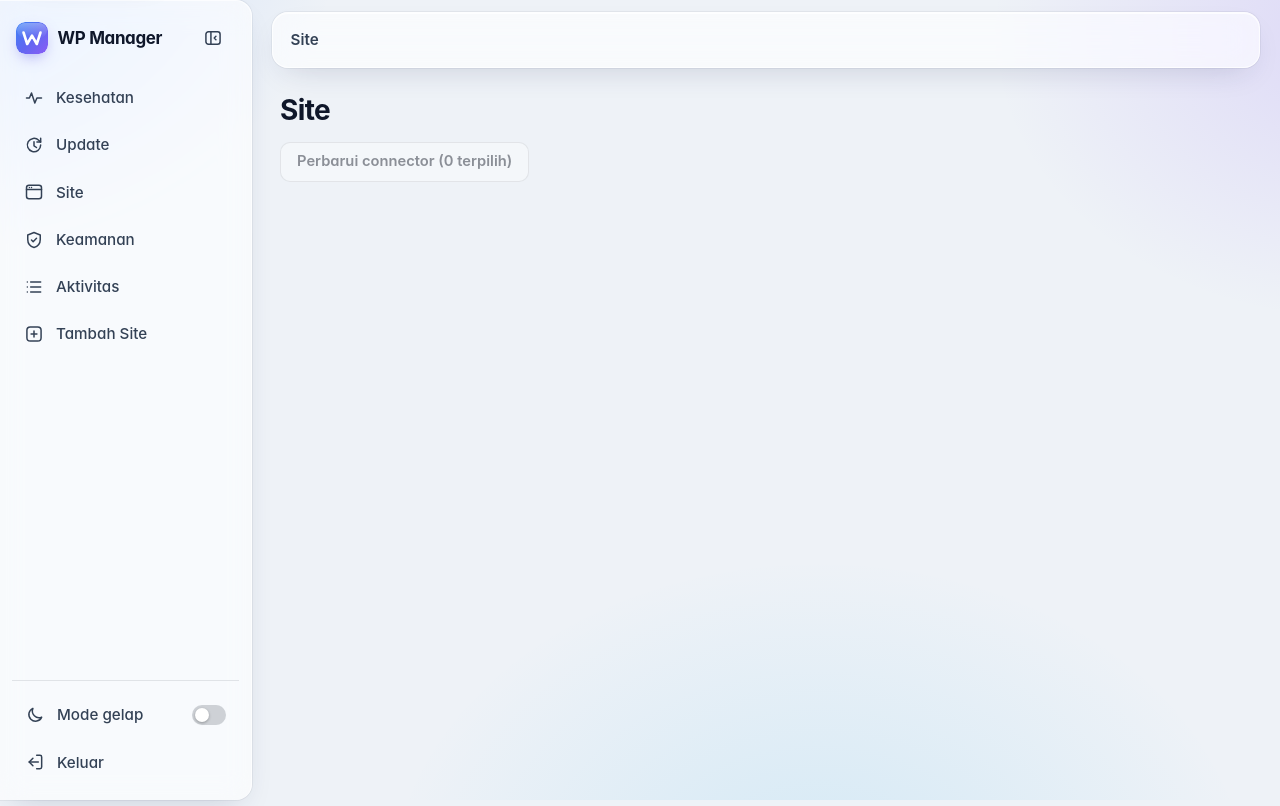
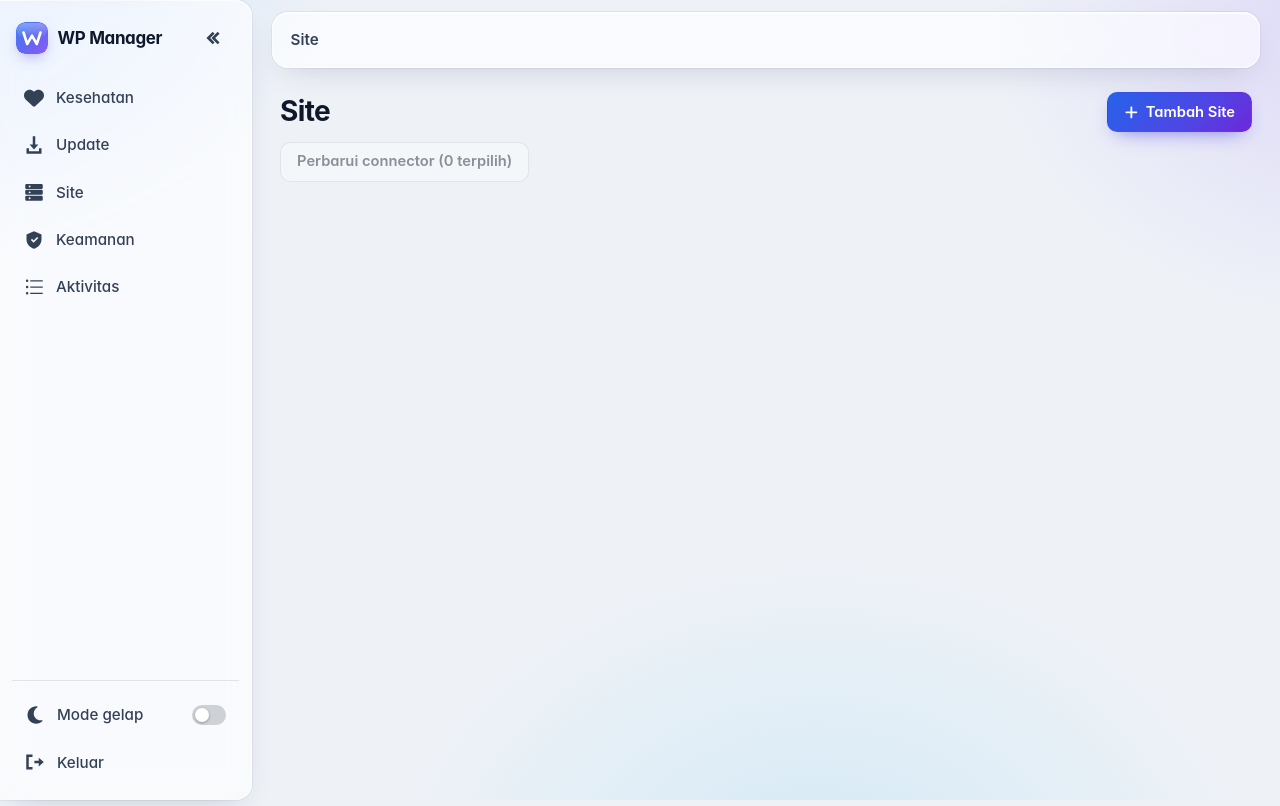
Before and after one commit to denzizzy966/wpmanager, a Python web app: template src/wpmgr/templates/sites.html in a window 1280 px wide. Run offline with Jinja, Linux system fonts and the light colour scheme; the template is opened without the code that fills it, so the values that code supplies are empty.

Commit message:
style(web): ikon Font Awesome, aksi tabel berupa tombol, Tambah Site pindah ke halaman Site
Co-Authored-By: Claude Opus 5.5 <noreply@anthropic.com>

```diff
--- a/src/wpmgr/static/app/app.css
+++ b/src/wpmgr/static/app/app.css
@@ -191,7 +191,27 @@ p{margin:.55rem 0}
 .menu a,.sisi-tombol{position:relative;display:flex;align-items:center;gap:.75rem;min-height:44px;padding:.55rem .75rem;
   border-radius:12px;color:var(--teks-2);font-size:.95rem;font-weight:550;white-space:nowrap;
   transition:background-color var(--gerak),color var(--gerak)}
-.menu a svg,.sisi-tombol svg,.tombol-ikon svg{width:20px;height:20px;fill:none;stroke:currentColor;stroke-width:1.8;stroke-linecap:round;stroke-linejoin:round}
+/* Ikon inline (macro ikon di _ikon.html): isi currentColor, ukuran 1em, sejajar teks. */
+.ikon{width:1em;height:1em;flex:none;fill:currentColor;vertical-align:-.125em}
+.menu a svg,.sisi-tombol svg,.tombol-ikon svg{width:20px;height:20px;fill:currentColor;stroke:none}
+.kepala-halaman{display:flex;flex-wrap:wrap;align-items:center;justify-content:space-between;gap:.75rem}
+.kepala-halaman > h1{margin:0}
+/* Tautan bergaya tombol (mis. + Tambah Site). */
+a.tombol-tautan{display:inline-flex;align-items:center;justify-content:center;gap:.45rem;min-height:var(--tinggi-tombol);padding:.5rem 1rem;
+  font-size:.92rem;font-weight:600;line-height:1.25;border-radius:var(--radius-kecil);border:1px solid var(--garis-kuat);color:var(--teks);
+  background:var(--kaca-kuat);text-decoration:none}
+a.tombol-tautan.utama{color:#fff;background:var(--aksen-gradien);border-color:transparent;box-shadow:0 8px 20px -10px rgba(79,70,229,.8)}
+a.tombol-tautan.utama:hover{background:var(--aksen-gradien-hover);color:#fff}
+a.tombol-tautan:focus-visible{outline:none;box-shadow:var(--cincin)}
+/* Tombol aksi ikon di sel tabel (juga di dalam .dg, jadi tanpa :not(.dg *)). */
+.tombol-aksi{display:inline-flex;align-items:center;justify-content:center;box-sizing:border-box;width:36px;height:36px;min-width:36px;min-height:0;padding:0;margin:0 .15rem;
+  font-size:1rem;line-height:1;color:var(--teks-2);background:transparent;border:1px solid var(--garis-kuat);border-radius:var(--radius-kecil);
+  cursor:pointer;text-decoration:none;vertical-align:middle;touch-action:manipulation}
+.tombol-aksi:hover{color:var(--aksen-teks);background:var(--aksen-lembut);border-color:var(--aksen);text-decoration:none}
+.tombol-aksi:focus-visible{outline:none;box-shadow:var(--cincin)}
+.tombol-aksi .ikon{width:1.05em;height:1.05em;vertical-align:0;pointer-events:none}
+@media (pointer:coarse),(max-width:640px){.tombol-aksi{width:40px;height:40px;min-width:40px;min-height:40px}}
+@media (max-width:640px){.kepala-halaman > a.tombol-tautan{flex:1 1 100%}}
 .menu a:hover{background:var(--aksen-lembut);color:var(--teks);text-decoration:none}
 .menu a.aktif{color:var(--aksen-teks);background:linear-gradient(90deg,var(--aksen-lembut),transparent 140%);font-weight:650}
 /* Garis terang di tepi kiri item aktif: satu-satunya hiasan menu. */
@@ -324,7 +344,7 @@ button.utama[aria-busy="true"]::after,button.bahaya-penuh[aria-busy="true"]::aft
 @keyframes putar{to{transform:rotate(360deg)}}
 
 .toolbar{display:flex;flex-wrap:wrap;gap:.5rem;align-items:center;margin:.6rem 0 1rem}
-.toolbar > a{display:inline-flex;align-items:center;min-height:var(--tinggi-tombol);padding:0 .5rem;font-weight:600;border-radius:var(--radius-kecil)}
+.toolbar > a{display:inline-flex;align-items:center;gap:.45rem;min-height:var(--tinggi-tombol);padding:0 .5rem;font-weight:600;border-radius:var(--radius-kecil)}
 
 /* ============================================================
  * Form (tidak menyentuh datagrid)
--- a/src/wpmgr/static/app/sites.js
+++ b/src/wpmgr/static/app/sites.js
@@ -1,3 +1,14 @@
+// Font Awesome Free 6 by @fontawesome - https://fontawesome.com License - https://fontawesome.com/license/free (Icons: CC BY 4.0)
+// Ikon aksi tabel: konstanta statis, tanpa data dinamis di dalam SVG.
+// "eye" mengikuti FA Free 6 solid; dua lainnya digambar sederhana dalam gaya solid yang sama.
+const svgIkon = (viewBox, d) =>
+  `<svg class="ikon" viewBox="${viewBox}" fill="currentColor" fill-rule="evenodd" aria-hidden="true" focusable="false"><path d="${d}"/></svg>`;
+const IKON = Object.freeze({
+  masuk: svgIkon('0 0 512 512', 'M32 224H144V144L272 256 144 368V288H32ZM288 64H448V448H288V384H384V128H288Z'),
+  scan: svgIkon('0 0 512 512', 'M208 32a176 176 0 1 0 0 352 176 176 0 1 0 0-352zM208 96a112 112 0 1 1 0 224 112 112 0 1 1 0-224zM312 352L352 312 480 440Q496 456 480 472L472 480Q456 496 440 480Z'),
+  detail: svgIkon('0 0 576 512', 'M288 32c-80.8 0-145.5 36.8-192.6 80.6C48.6 156 17.3 208 2.5 243.7c-3.3 7.9-3.3 16.7 0 24.6C17.3 304 48.6 356 95.4 399.4C142.5 443.2 207.2 480 288 480s145.5-36.8 192.6-80.6c46.8-43.5 78.1-95.4 93-131.1c3.3-7.9 3.3-16.7 0-24.6c-14.9-35.7-46.2-87.7-93-131.1C433.5 68.8 368.8 32 288 32zM144 256a144 144 0 1 1 288 0 144 144 0 1 1 -288 0zm144-64c0 35.3-28.7 64-64 64c-7.1 0-13.9-1.2-20.3-3.3c-5.5-1.8-11.9 1.6-11.7 7.4c.3 6.9 1.3 13.8 3.2 20.7c13.7 51.2 66.4 81.6 117.6 67.9s81.6-66.4 67.9-117.6c-11.1-41.5-47.8-69.4-88.6-71.1c-5.8-.2-9.2 6.1-7.4 11.7c2.1 6.4 3.3 13.2 3.3 20.3z'),
+});
+
 const WARNA_STATUS = {
   active: 'dg-badge-success',
   pending_pair: 'dg-badge-info',
@@ -62,9 +73,9 @@ function layarSite() {
             // demi konsistensi: pembaca kode tidak bisa langsung menebak
             // interpolasi mana yang "aman" dari sekadar membaca satu baris.
             cellTemplate: (id) =>
-              `<button data-sso="${esc(id)}">Masuk</button> ` +
-              `<button data-scan="${esc(id)}">Scan</button> ` +
-              `<a href="/sites/${esc(id)}">Detail</a>`,
+              `<button type="button" class="tombol-aksi" data-sso="${esc(id)}" aria-label="Masuk wp-admin" title="Masuk wp-admin">${IKON.masuk}</button>` +
+              `<button type="button" class="tombol-aksi" data-scan="${esc(id)}" aria-label="Scan" title="Scan">${IKON.scan}</button>` +
+              `<a class="tombol-aksi" href="/sites/${esc(id)}" aria-label="Detail" title="Detail">${IKON.detail}</a>`,
           },
         ],
         onSelectionChanged: (e) => { this.terpilih = e.rows; },
--- /dev/null
+++ b/src/wpmgr/templates/_ikon.html
@@ -0,0 +1,34 @@
+{#
+  Ikon inline untuk seluruh dasbor. Satu sumber, tanpa CDN dan tanpa berkas luar.
+
+  Font Awesome Free 6 by @fontawesome - https://fontawesome.com License - https://fontawesome.com/license/free (Icons: CC BY 4.0)
+
+  Ikon bergaya Font Awesome Free 6 solid: plus, bars, moon, eye, xmark, heart.
+  Sisanya (unduh, kaca-pembesar, server, perisai, daftar, masuk, keluar, panah-ganda,
+  berkas) digambar sederhana dalam gaya solid yang sama, karena data path resmi
+  tidak tersedia saat dikerjakan. Semua string di sini konstanta statis.
+
+  Pakai: {% from "_ikon.html" import ikon %}  lalu  {{ ikon('plus') }}
+  Ukuran 1em, warna mengikuti teks (currentColor). Dekoratif: aria-hidden.
+#}
+{% set _IKON = {
+  'plus': ('0 0 448 512', 'M256 80c0-17.7-14.3-32-32-32s-32 14.3-32 32V224H48c-17.7 0-32 14.3-32 32s14.3 32 32 32H192V432c0 17.7 14.3 32 32 32s32-14.3 32-32V288H400c17.7 0 32-14.3 32-32s-14.3-32-32-32H256V80z'),
+  'bars': ('0 0 448 512', 'M0 96C0 78.3 14.3 64 32 64H416c17.7 0 32 14.3 32 32s-14.3 32-32 32H32C14.3 128 0 113.7 0 96zM0 256c0-17.7 14.3-32 32-32H416c17.7 0 32 14.3 32 32s-14.3 32-32 32H32c-17.7 0-32-14.3-32-32zM448 416c0 17.7-14.3 32-32 32H32c-17.7 0-32-14.3-32-32s14.3-32 32-32H416c17.7 0 32 14.3 32 32z'),
+  'moon': ('0 0 384 512', 'M223.5 32C100 32 0 132.3 0 256S100 480 223.5 480c60.6 0 115.5-24.2 155.8-63.4c5-4.9 6.3-12.5 3.1-18.7s-10.1-9.7-17-8.5c-9.8 1.7-19.8 2.6-30.1 2.6c-96.9 0-175.5-78.8-175.5-176c0-65.8 36-123.1 89.3-153.3c6.1-3.5 9.2-10.5 7.7-17.3s-7.3-11.9-14.3-12.5c-6.3-.5-12.6-.8-19-.8z'),
+  'eye': ('0 0 576 512', 'M288 32c-80.8 0-145.5 36.8-192.6 80.6C48.6 156 17.3 208 2.5 243.7c-3.3 7.9-3.3 16.7 0 24.6C17.3 304 48.6 356 95.4 399.4C142.5 443.2 207.2 480 288 480s145.5-36.8 192.6-80.6c46.8-43.5 78.1-95.4 93-131.1c3.3-7.9 3.3-16.7 0-24.6c-14.9-35.7-46.2-87.7-93-131.1C433.5 68.8 368.8 32 288 32zM144 256a144 144 0 1 1 288 0 144 144 0 1 1 -288 0zm144-64c0 35.3-28.7 64-64 64c-7.1 0-13.9-1.2-20.3-3.3c-5.5-1.8-11.9 1.6-11.7 7.4c.3 6.9 1.3 13.8 3.2 20.7c13.7 51.2 66.4 81.6 117.6 67.9s81.6-66.4 67.9-117.6c-11.1-41.5-47.8-69.4-88.6-71.1c-5.8-.2-9.2 6.1-7.4 11.7c2.1 6.4 3.3 13.2 3.3 20.3z'),
+  'xmark': ('0 0 384 512', 'M342.6 150.6c12.5-12.5 12.5-32.8 0-45.3s-32.8-12.5-45.3 0L192 210.7 86.6 105.4c-12.5-12.5-32.8-12.5-45.3 0s-12.5 32.8 0 45.3L146.7 256 41.4 361.4c-12.5 12.5-12.5 32.8 0 45.3s32.8 12.5 45.3 0L192 301.3 297.4 406.6c12.5 12.5 32.8 12.5 45.3 0s12.5-32.8 0-45.3L237.3 256 342.6 150.6z'),
+  'heart': ('0 0 512 512', 'M47.6 300.4L228.3 469.1c7.5 7 17.4 10.9 27.7 10.9s20.2-3.9 27.7-10.9L464.4 300.4c30.4-28.3 47.6-68 47.6-109.5v-5.8c0-69.9-50.5-129.5-119.4-141C347 36.5 300.6 51.4 268 84L256 96 244 84c-32.6-32.6-79-47.5-124.6-39.9C50.5 55.6 0 115.2 0 185.1v5.8c0 41.5 17.2 81.2 47.6 109.5z'),
+  'unduh': ('0 0 512 512', 'M224 32H288V240H368L256 368 144 240H224ZM64 336H128V416H384V336H448V480H64Z'),
+  'kaca-pembesar': ('0 0 512 512', 'M208 32a176 176 0 1 0 0 352 176 176 0 1 0 0-352zM208 96a112 112 0 1 1 0 224 112 112 0 1 1 0-224zM312 352L352 312 480 440Q496 456 480 472L472 480Q456 496 440 480Z'),
+  'server': ('0 0 512 512', 'M64 48H448A32 32 0 0 1 480 80V144A32 32 0 0 1 448 176H64A32 32 0 0 1 32 144V80A32 32 0 0 1 64 48ZM120 112a24 24 0 1 0 48 0 24 24 0 1 0-48 0zM64 200H448A32 32 0 0 1 480 232V296A32 32 0 0 1 448 328H64A32 32 0 0 1 32 296V232A32 32 0 0 1 64 200ZM120 264a24 24 0 1 0 48 0 24 24 0 1 0-48 0zM64 352H448A32 32 0 0 1 480 384V448A32 32 0 0 1 448 480H64A32 32 0 0 1 32 448V384A32 32 0 0 1 64 352ZM120 416a24 24 0 1 0 48 0 24 24 0 1 0-48 0z'),
+  'perisai': ('0 0 512 512', 'M256 32L64 112V240C64 352 144 440 256 480 368 440 448 352 448 240V112ZM176 256L206 226 246 266 336 176 366 206 246 326Z'),
+  'daftar': ('0 0 512 512', 'M48 96a32 32 0 1 0 64 0 32 32 0 1 0-64 0zM48 256a32 32 0 1 0 64 0 32 32 0 1 0-64 0zM48 416a32 32 0 1 0 64 0 32 32 0 1 0-64 0zM160 80H480V112H160ZM160 240H480V272H160ZM160 400H480V432H160Z'),
+  'masuk': ('0 0 512 512', 'M32 224H144V144L272 256 144 368V288H32ZM288 64H448V448H288V384H384V128H288Z'),
+  'keluar': ('0 0 512 512', 'M32 64H192V128H96V384H192V448H32ZM240 224H352V144L480 256 352 368V288H240Z'),
+  'panah-ganda': ('16 0 400 512', 'M208 96L256 144 144 256 256 368 208 416 48 256ZM336 96L384 144 272 256 384 368 336 416 176 256Z'),
+  'berkas': ('0 0 384 512', 'M0 64a64 64 0 0 1 64-64H224V112a48 48 0 0 0 48 48H384V448a64 64 0 0 1-64 64H64a64 64 0 0 1-64-64zM80 208H176V240H80zM80 288H304V320H80zM80 368H304V400H80zM256 0L384 128H288a32 32 0 0 1-32-32z'),
+} %}
+{% macro ikon(nama, kelas='') -%}
+{%- set d = _IKON[nama] -%}
+<svg class="ikon{% if kelas %} {{ kelas }}{% endif %}" viewBox="{{ d[0] }}" fill="currentColor" fill-rule="evenodd" aria-hidden="true" focusable="false"><path d="{{ d[1] }}"/></svg>
+{%- endmacro %}
--- a/src/wpmgr/templates/base.html
+++ b/src/wpmgr/templates/base.html
@@ -29,6 +29,7 @@
 </head>
 <body>
 {% block kerangka %}
+  {% from "_ikon.html" import ikon %}
   <a class="lewati" href="#isi">Lewati ke konten</a>
   {% set jalur = request.url.path %}
   <div class="kerangka">
@@ -39,37 +40,33 @@
         </a>
         <button type="button" class="tombol-ikon hantu sisi-ciutkan" data-aksi="ciutkan"
                 aria-controls="sisi" aria-expanded="true" aria-label="Ciutkan sidebar">
-          <svg viewBox="0 0 24 24" aria-hidden="true" focusable="false"><rect x="3.5" y="4.5" width="17" height="15" rx="3"/><path d="M9.5 4.5v15"/><path d="m15.5 10-2 2 2 2"/></svg>
+          {{ ikon('panah-ganda') }}
         </button>
         <button type="button" class="tombol-ikon hantu sisi-tutup" data-aksi="tutup-menu" aria-label="Tutup menu">
-          <svg viewBox="0 0 24 24" aria-hidden="true" focusable="false"><path d="M6 6l12 12M18 6 6 18"/></svg>
+          {{ ikon('xmark') }}
         </button>
       </div>
 
       <nav class="menu" aria-label="Menu">
         <a href="/"{% if jalur == '/' %} class="aktif" aria-current="page"{% endif %}>
-          <svg viewBox="0 0 24 24" aria-hidden="true" focusable="false"><path d="M3 12h3.5l2.5-6 4 12 2.5-6H21"/></svg>
+          {{ ikon('heart') }}
           <span class="menu-label">Kesehatan</span>
         </a>
         <a href="/updates"{% if jalur.startswith('/updates') %} class="aktif" aria-current="page"{% endif %}>
-          <svg viewBox="0 0 24 24" aria-hidden="true" focusable="false"><path d="M20 12a8 8 0 1 1-2.34-5.66L20 8.5"/><path d="M20 4v4.5h-4.5"/><path d="M12 8v5l3 2"/></svg>
+          {{ ikon('unduh') }}
           <span class="menu-label">Update</span>
         </a>
-        <a href="/sites"{% if jalur.startswith('/sites') and not jalur.startswith('/sites/new') %} class="aktif" aria-current="page"{% endif %}>
-          <svg viewBox="0 0 24 24" aria-hidden="true" focusable="false"><rect x="3" y="4" width="18" height="16" rx="3"/><path d="M3 9h18"/><path d="M6.5 6.5h.01M9 6.5h.01"/></svg>
+        <a href="/sites"{% if jalur.startswith('/sites') %} class="aktif" aria-current="page"{% endif %}>
+          {{ ikon('server') }}
           <span class="menu-label">Site</span>
         </a>
         <a href="/keamanan"{% if jalur.startswith('/keamanan') %} class="aktif" aria-current="page"{% endif %}>
-          <svg viewBox="0 0 24 24" aria-hidden="true" focusable="false"><path d="M12 3 19.5 6v5.5c0 4.6-3.2 8.3-7.5 9.5-4.3-1.2-7.5-4.9-7.5-9.5V6z"/><path d="m9 12 2 2 4-4"/></svg>
+          {{ ikon('perisai') }}
           <span class="menu-label">Keamanan</span>
         </a>
         <a href="/activity"{% if jalur.startswith('/activity') %} class="aktif" aria-current="page"{% endif %}>
-          <svg viewBox="0 0 24 24" aria-hidden="true" focusable="false"><path d="M8 6h12M8 12h12M8 18h12"/><path d="M4 6h.01M4 12h.01M4 18h.01"/></svg>
+          {{ ikon('daftar') }}
           <span class="menu-label">Aktivitas</span>
-        </a>
-        <a href="/sites/new"{% if jalur.startswith('/sites/new') %} class="aktif" aria-current="page"{% endif %}>
-          <svg viewBox="0 0 24 24" aria-hidden="true" focusable="false"><rect x="3.5" y="3.5" width="17" height="17" rx="4"/><path d="M12 8.5v7M8.5 12h7"/></svg>
-          <span class="menu-label">Tambah Site</span>
         </a>
       </nav>
 
@@ -81,13 +78,13 @@
         </div>
         {% endif %}
         <button type="button" class="hantu sisi-tombol" data-aksi="tema" aria-pressed="false">
-          <svg viewBox="0 0 24 24" aria-hidden="true" focusable="false"><path d="M20 14.5A8 8 0 0 1 9.5 4a8 8 0 1 0 10.5 10.5z"/></svg>
+          {{ ikon('moon') }}
           <span class="menu-label">Mode gelap</span>
           <span class="saklar" aria-hidden="true"></span>
         </button>
         <form method="post" action="/logout">
           <button type="submit" class="hantu sisi-tombol sisi-keluar">
-            <svg viewBox="0 0 24 24" aria-hidden="true" focusable="false"><path d="M14 4h4a2 2 0 0 1 2 2v12a2 2 0 0 1-2 2h-4"/><path d="M9.5 16.5 5 12l4.5-4.5"/><path d="M5 12h11"/></svg>
+            {{ ikon('keluar') }}
             <span class="menu-label">Keluar</span>
           </button>
         </form>
@@ -99,7 +96,7 @@
       <header class="bilah-atas">
         <button type="button" class="tombol-ikon hantu buka-menu" data-aksi="buka-menu"
                 aria-controls="sisi" aria-expanded="false" aria-label="Buka menu">
-          <svg viewBox="0 0 24 24" aria-hidden="true" focusable="false"><path d="M4 7h16M4 12h16M4 17h16"/></svg>
+          {{ ikon('bars') }}
         </button>
         <a href="/" class="bilah-logo" aria-label="WP Manager, ke halaman Kesehatan">
           {% with logo_id = 'logo-atas' %}{% include "_logo.html" %}{% endwith %}
--- a/src/wpmgr/templates/sites.html
+++ b/src/wpmgr/templates/sites.html
@@ -1,8 +1,12 @@
 {% extends "base.html" %}
 {% block judul %}Site — WP Manager{% endblock %}
 {% block isi %}
+{% from "_ikon.html" import ikon %}
 <div x-data="layarSite()" x-init="muat()">
-  <h1>Site</h1>
+  <div class="kepala-halaman">
+    <h1>Site</h1>
+    <a href="/sites/new" class="tombol-tautan utama">{{ ikon('plus') }}<span>Tambah Site</span></a>
+  </div>
   <div class="toolbar">
     <button @click="perbaruiConnector()" :disabled="terpilih.length === 0 || mengirim">
       <span x-text="`Perbarui connector (${terpilih.length} terpilih)`"></span>
```
Also changed, not shown: src/wpmgr/templates/site_detail.html (+4 -3 lines).
